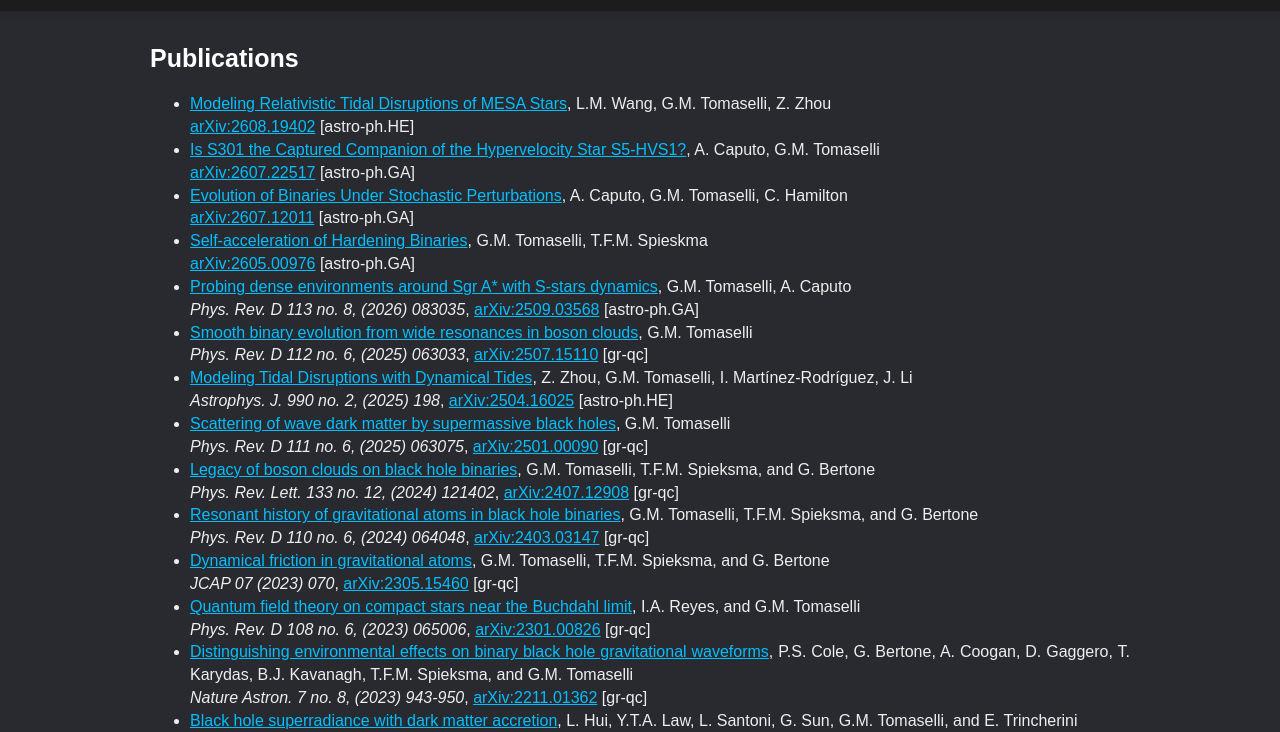
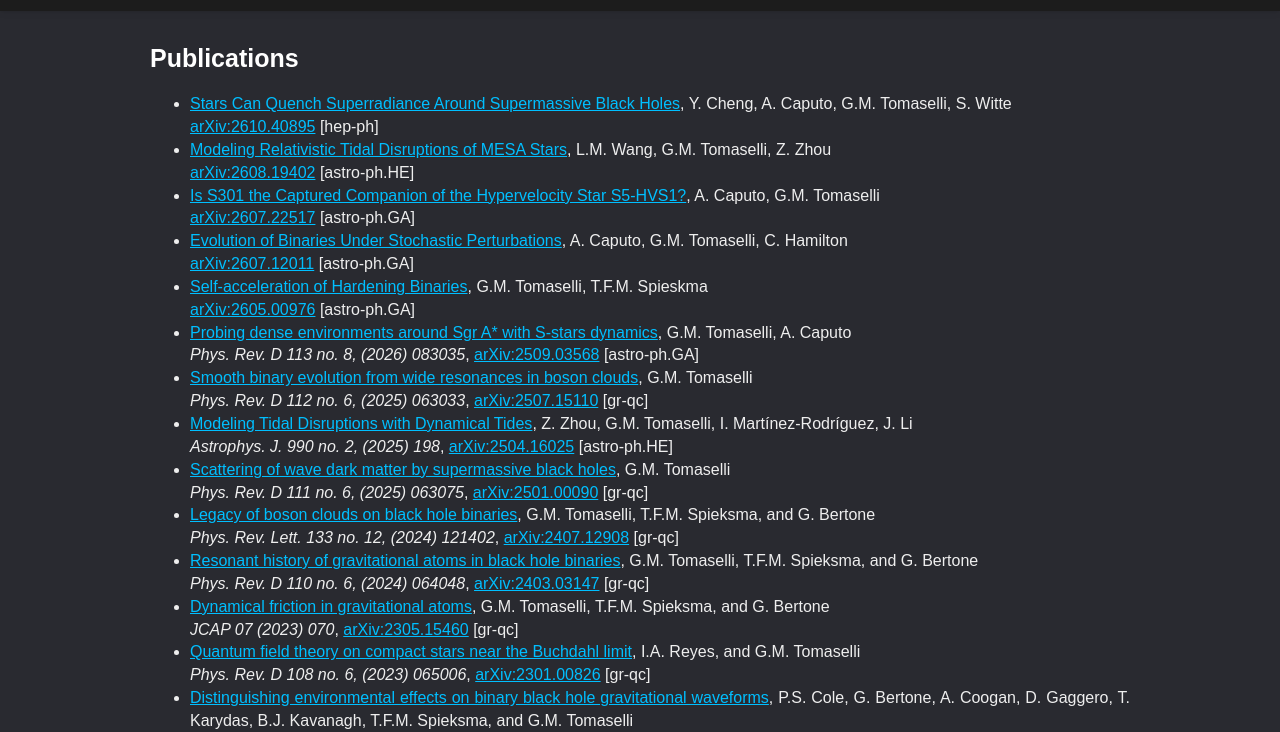
Before and after one commit to GimmyTomas/gimmytomas.github.io, a plain HTML site: page research.html in a window 1280 px wide. Shown: the part 58-790 px from the top of the page. Drawn offline with Linux system fonts and the light colour scheme.

Commit message:
small update

```diff
--- a/research.html
+++ b/research.html
@@ -71,6 +71,7 @@ Page style inspired from https://glaudo.github.io
     <div id='content'>
         <h1>Publications</h1>
         <ul>
+            <li><a href='https://inspirehep.net/literature/3221019'>Stars Can Quench Superradiance Around Supermassive Black Holes</a>, Y. Cheng, A. Caputo, G.M. Tomaselli, S. Witte<br><a href='https://arxiv.org/abs/2610.40895'>arXiv:2610.40895</a> [hep-ph]</li>
             <li><a href='https://inspirehep.net/literature/3193758'>Modeling Relativistic Tidal Disruptions of MESA Stars</a>, L.M. Wang, G.M. Tomaselli, Z. Zhou<br><a href='https://arxiv.org/abs/2608.19402'>arXiv:2608.19402</a> [astro-ph.HE]</li>
             <li><a href='https://inspirehep.net/literature/3183313'>Is S301 the Captured Companion of the Hypervelocity Star S5-HVS1?</a>, A. Caputo, G.M. Tomaselli<br><a href='https://arxiv.org/abs/2607.22517'>arXiv:2607.22517</a> [astro-ph.GA]</li>
             <li><a href='https://inspirehep.net/literature/3180606'>Evolution of Binaries Under Stochastic Perturbations</a>, A. Caputo, G.M. Tomaselli, C. Hamilton<br><a href='https://arxiv.org/abs/2607.12011'>arXiv:2607.12011</a> [astro-ph.GA]</li>
```
